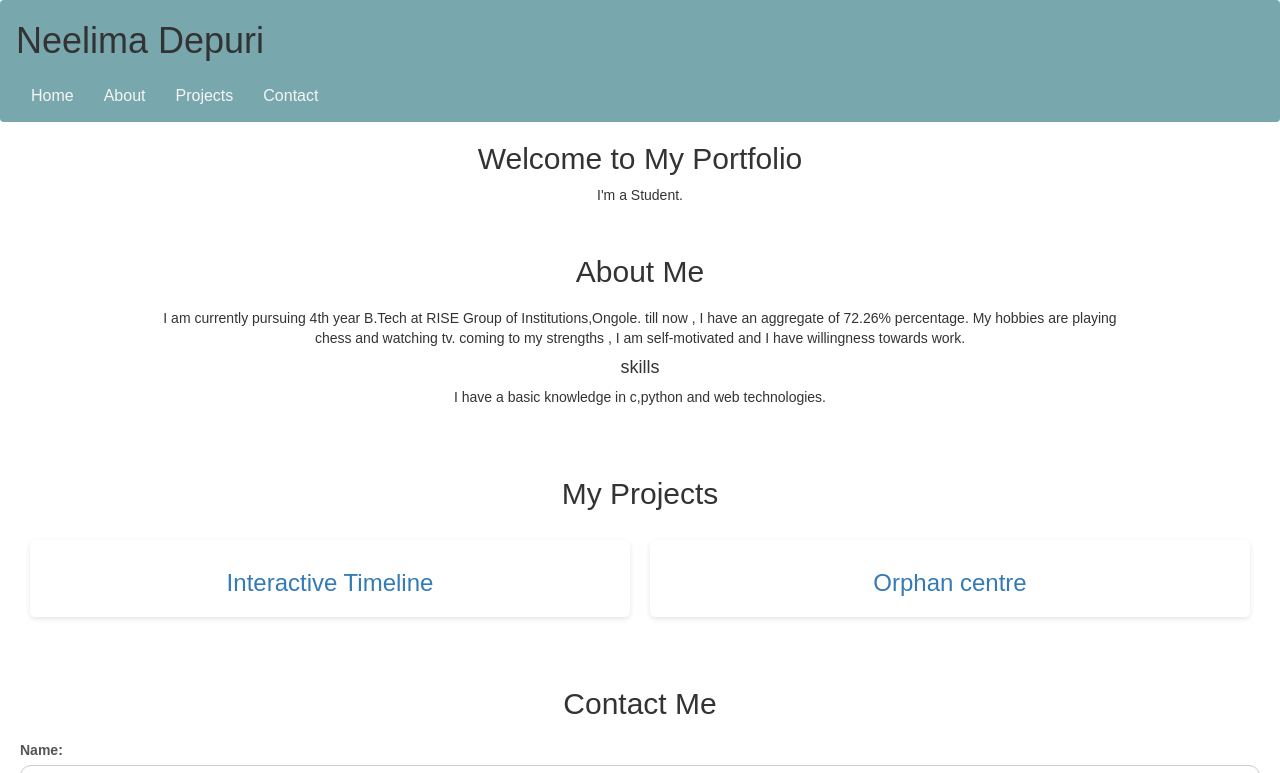
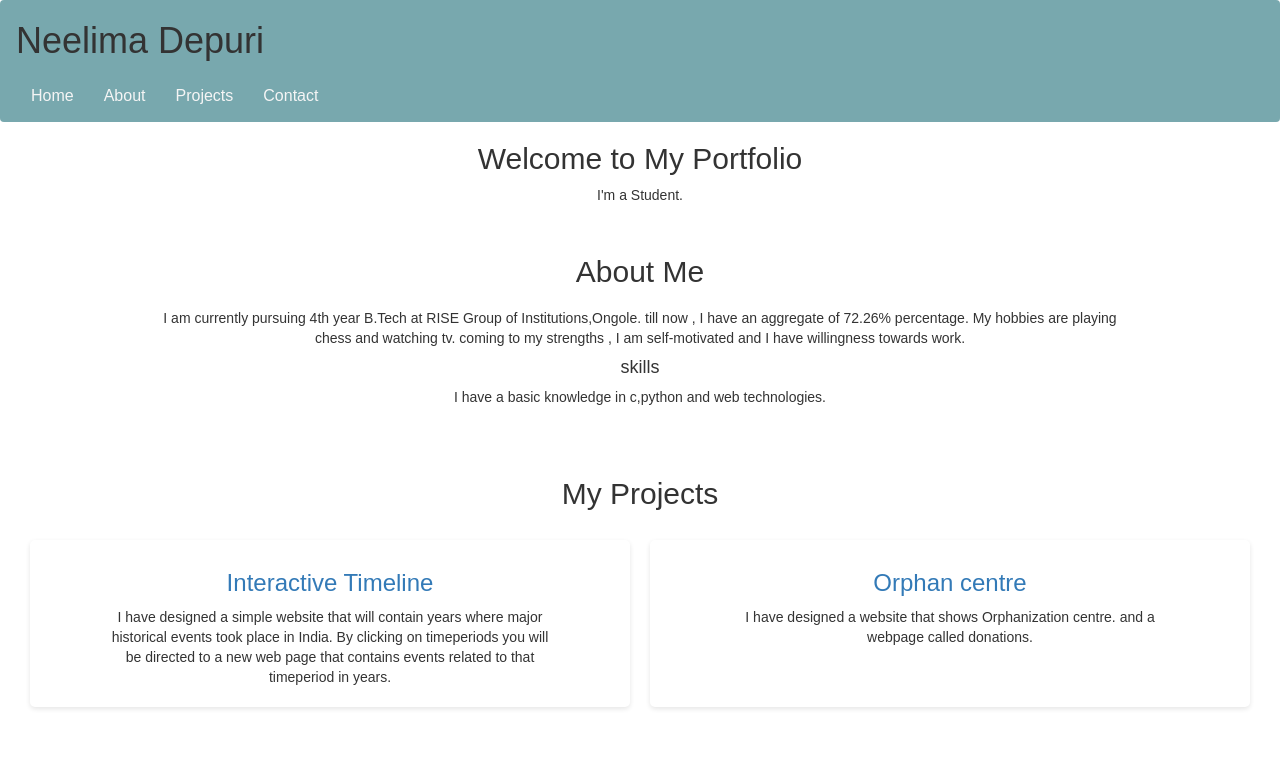
Before and after one commit to NeelimaDepuri/portfolio-575, a plain HTML site: page f1.html in a window 1280 px wide. Shown: the top 773 px of the page. Drawn offline with nearby package versions, Linux system fonts and the light colour scheme.

Commit message:
Update f1.html

```diff
--- a/f1.html
+++ b/f1.html
@@ -45,11 +45,12 @@
         <div class="project-list">
             <div class="project-item">
                 <a href="https://neelimadepuri.github.io/Project-4/"><h3>Interactive Timeline</h3></a>
-                <p></p>
+                <p>I have designed a simple website that will contain years where major
+historical events took place in India. By clicking on timeperiods you will be directed to a new web page that contains events related to that timeperiod in years.</p>
             </div>
             <div class="project-item">
                 <a href="https://neelimadepuri.github.io/Project-5/"><h3>Orphan centre</h3></a>
-                <p></p>
+                <p>I have designed a website that shows Orphanization centre. and a webpage called donations.</p>
             </div>
         </div>
     </section>
```
